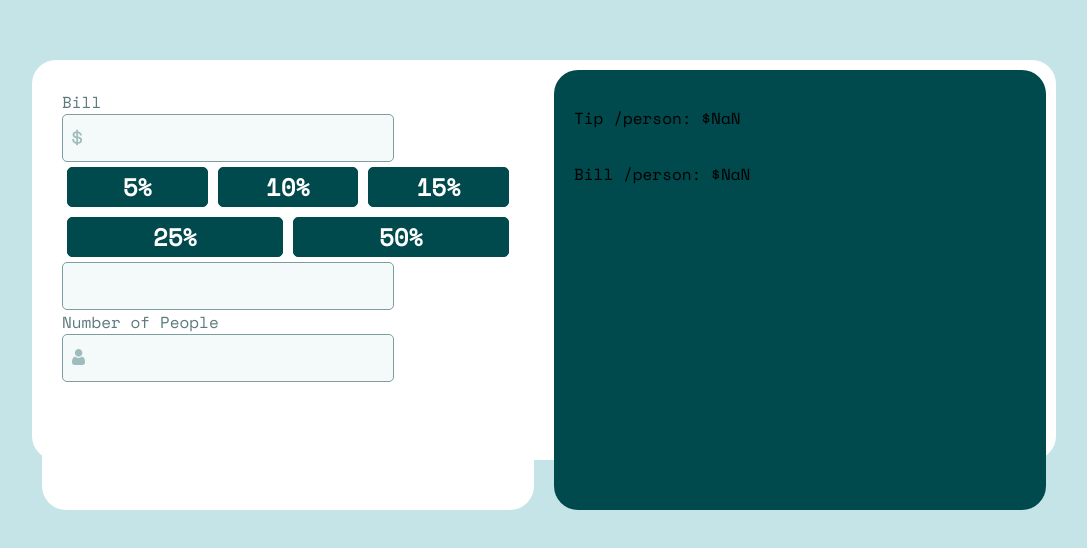
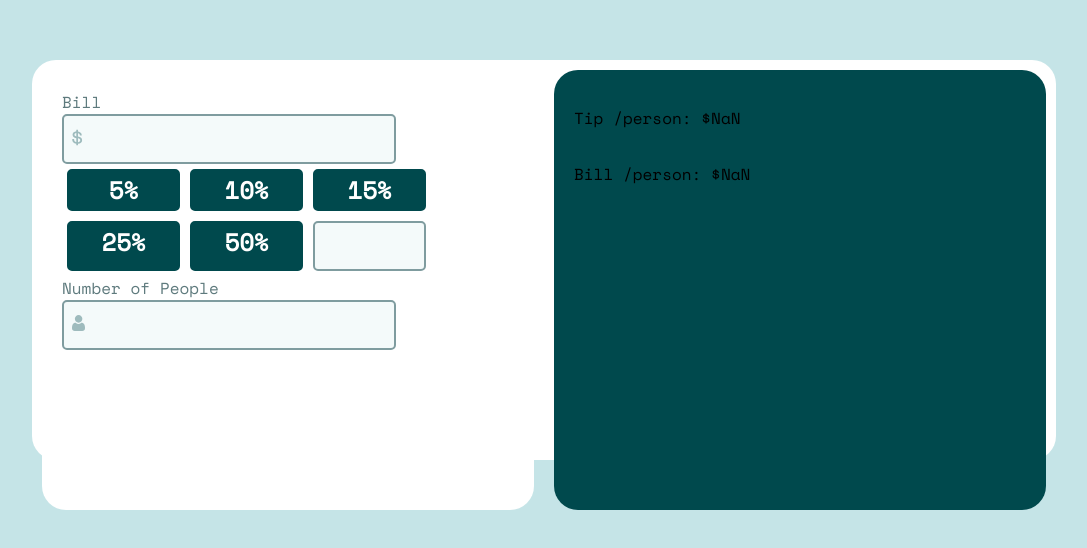
Before and after one commit to clh910936/tip-calculator-app-practice, a React (Create React App) app: page / in a window 1280 px wide. Shown: the part 140-688 px from the top of the page, without its empty margins (96-1183 px from the left). Built offline with nearby package versions, Linux system fonts and the light colour scheme.

Commit message:
formatting the text input for the tips

```diff
--- a/src/components/TextInputForm.js
+++ b/src/components/TextInputForm.js
@@ -1,17 +1,15 @@
 import "../styles/TextInputForm.css";
 
 function TextInputForm(props) {
-    var label = props.label;
-    var id = props.id;
-    var image = props.image;
-    var className = props.className ? props.className : "";
+    var { label, id, image, className } = props;
+    var finalClassName = className ? className : "";
 
     var imageContent = image ? <img src={image} className="icon" alt="Dollar Sign" /> : null;
     return (
-        <div className={className}>
+        <div className={finalClassName} id={id}>
             <label for={id}>{label}</label>
             <div className="inputContainer">
-                <input type="text" id={id} onChange={(e) => props.onChange(e.target.value)}/>
+                <input type="text" onChange={(e) => props.onChange(e.target.value)}/>
 
                 {imageContent}
             </div>
--- a/src/styles/ButtonContainer.css
+++ b/src/styles/ButtonContainer.css
@@ -18,7 +18,7 @@
 .buttonContainer button {
     background-color: var(--primary-dark);
     color: var(--white);
-    border: 1px solid var(--primary-dark);
+    border: 2px solid var(--primary-dark);
     border-radius: var(--input-border-radius);
     outline: none;
     padding: auto;
@@ -31,5 +31,12 @@
 
 .buttonContainerChild {
     display: flex;
-    flex: 1 1 25%;
+    flex: 0 1 25%;
+    margin: 5px;
 }
+
+#customTip {
+    min-width: 0px;
+    width: 100%;
+    max-height: 100%;
+}
--- a/src/styles/TextInputForm.css
+++ b/src/styles/TextInputForm.css
@@ -7,6 +7,7 @@ label {
 input[type="text"] {
     position: relative;
     max-width: 100%;
+    box-sizing: border-box;
     padding: 5px 15px;
     direction: rtl;
     font-family: var(--font-family);
@@ -14,7 +15,7 @@ input[type="text"] {
     font-weight: var(--font-weight-3);
     color: var(--font-input-color);
     background-color: var(--input-background);
-    border: 1px solid var(--n-d-cyan-3);
+    border: 2px solid var(--n-d-cyan-3);
     border-radius: var(--input-border-radius);
 }
 
```
